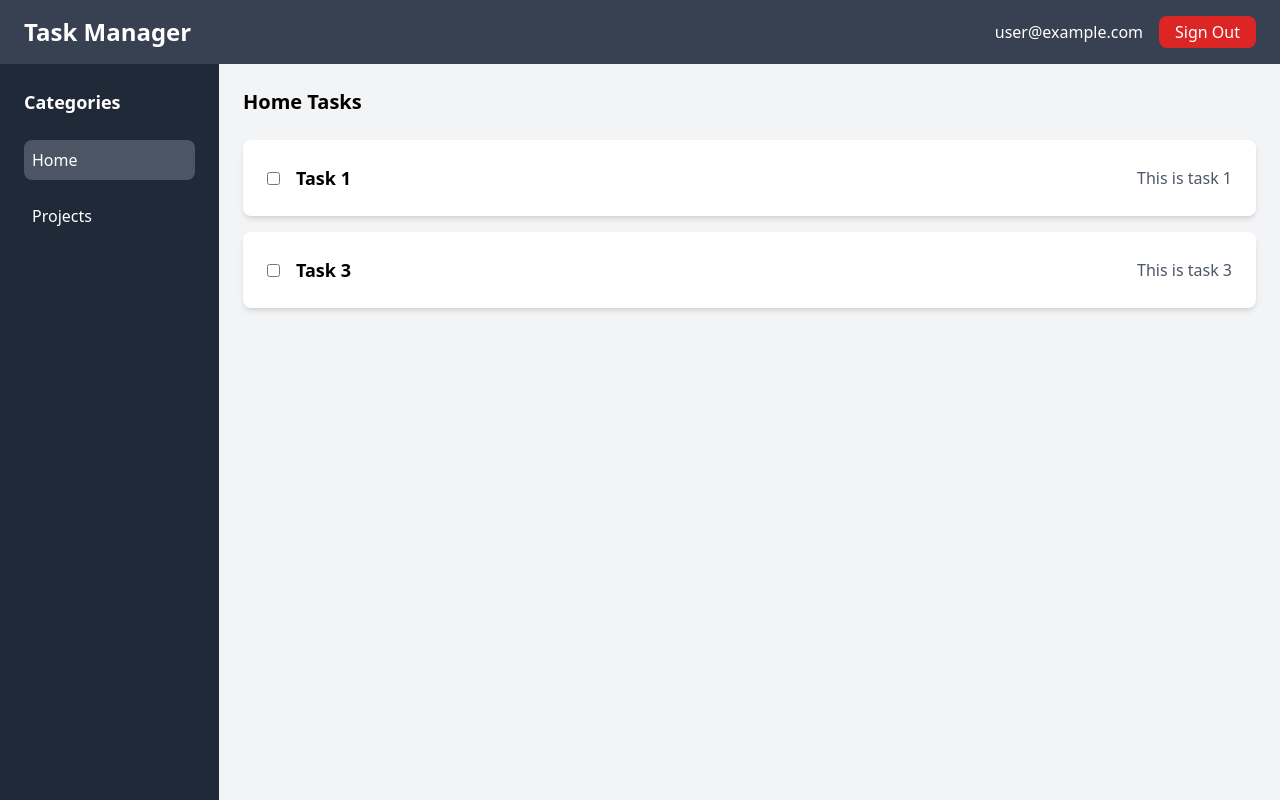
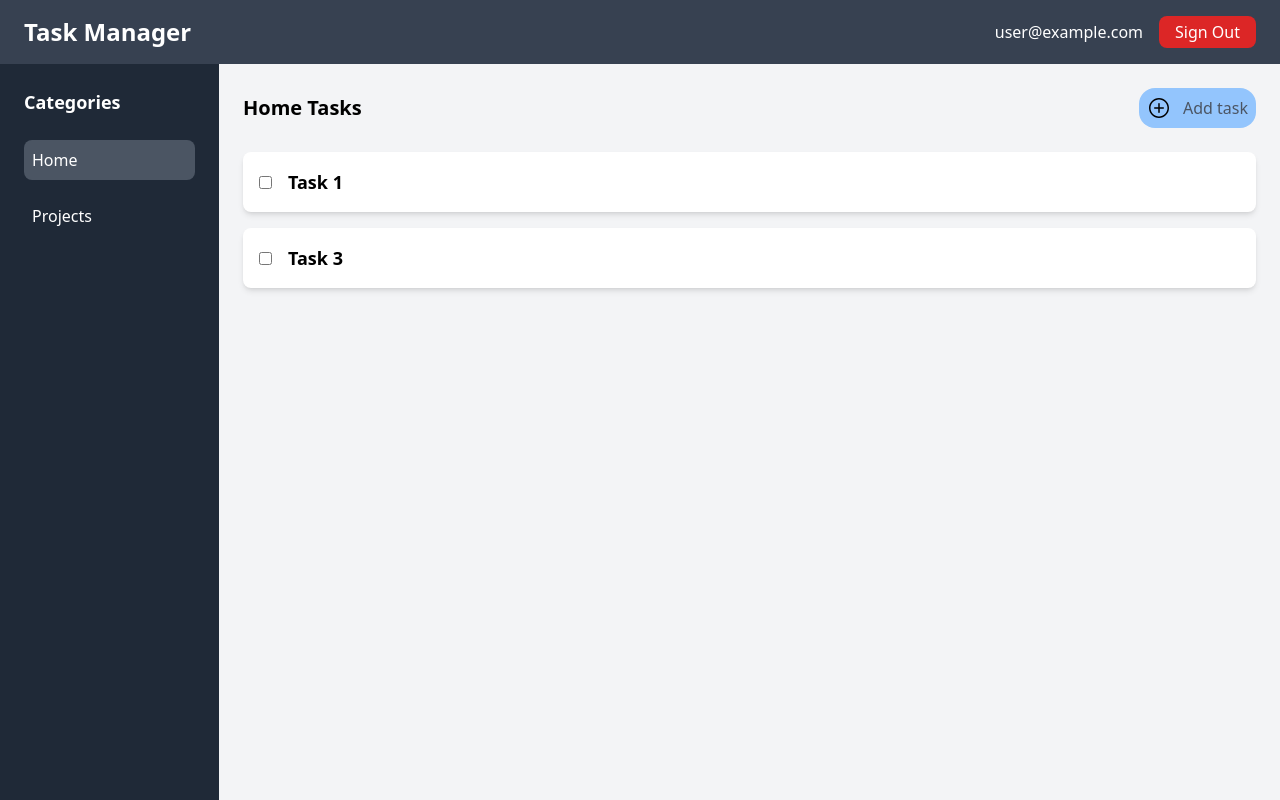
Before and after one commit to Cursedzyko/to_do_list, a React (Create React App) app in the folder frontend/: page /profile in a window 1280 px wide. Built offline with nearby package versions, Linux system fonts and the light colour scheme; the HTML template or start-up script is replaced by a standard one.

Commit message:
doing createtask

```diff
--- a/frontend/src/components/CreateTask.js
+++ b/frontend/src/components/CreateTask.js
@@ -0,0 +1,33 @@
+import { useState } from "react";
+import "../index.css"
+import PropTypes from "prop-types";
+
+const CreateTask = (onClose, onAddTask, activeCategory) => {
+    const [title, setTitle] = useState();
+    const [description, setDescription] = useState();
+
+    const handleAddTask = () =>{
+        const newTask = {
+            id: Date.now(),
+            title,
+            description,
+            activeCategory,
+            done: false
+        };
+        onAddTask(newTask)
+    }
+
+    return (
+        <div className="bg-white">
+            Create Task
+        </div>
+    );
+}
+
+CreateTask.protoTypes = {
+    onClose: PropTypes.func.isRequired,
+    onAddTask: PropTypes.func.isRequired,
+    activeCategory: PropTypes.string.isRequired
+}
+
+export default CreateTask;
--- a/frontend/src/components/Profile.js
+++ b/frontend/src/components/Profile.js
@@ -1,5 +1,6 @@
 import "../index.css";
 import { useState } from "react";
+import CreateTask from "./CreateTask";
 
 const Profile = () => {
     const [activeCategory, setActiveCategory] = useState("Home");
@@ -10,6 +11,7 @@ const Profile = () => {
     ]);
 
     const [email] = useState("user@example.com");
+    const [showCreateTask, setShowCreateTask] = useState(false);
 
     const filteredTasks = tasks.filter((task) => task.category === activeCategory);
 
@@ -21,6 +23,11 @@ const Profile = () => {
             )
         );
     };
+
+    const addTask = (newTask) =>{
+        setTasks((prevTasks) => [...prevTasks, newTask]);
+        setShowCreateTask(false);
+    }
 
     return (
         <div className="min-h-screen bg-gray-50 flex flex-col">
@@ -56,12 +63,20 @@ const Profile = () => {
 
                 {/* Tasks Box */}
                 <div className="w-full p-6 bg-gray-100 overflow-y-auto">
-                    <h2 className="mb-6 text-xl font-semibold">{activeCategory} Tasks</h2>
+                    <div className="flex items-center justify-between mb-6">
+                        <h2 className="text-xl font-semibold">{activeCategory} Tasks</h2>
+                        <button onClick={() => setShowCreateTask(true)} className="bg-blue-300 p-2 rounded-2xl flex gap-3 text-gray-600 font-medium hover:text-black hover:bg-blue-400 transition ease-in-out delay-150 hover:scale-110">
+                            <svg xmlns="http://www.w3.org/2000/svg" x="0px" y="0px" width="50" height="50" viewBox="0 0 48 48" className="h-6 w-6 fill-black">
+                                <path d="M 24 4 C 12.972066 4 4 12.972074 4 24 C 4 35.027926 12.972066 44 24 44 C 35.027934 44 44 35.027926 44 24 C 44 12.972074 35.027934 4 24 4 z M 24 7 C 33.406615 7 41 14.593391 41 24 C 41 33.406609 33.406615 41 24 41 C 14.593385 41 7 33.406609 7 24 C 7 14.593391 14.593385 7 24 7 z M 23.976562 13.978516 A 1.50015 1.50015 0 0 0 22.5 15.5 L 22.5 22.5 L 15.5 22.5 A 1.50015 1.50015 0 1 0 15.5 25.5 L 22.5 25.5 L 22.5 32.5 A 1.50015 1.50015 0 1 0 25.5 32.5 L 25.5 25.5 L 32.5 25.5 A 1.50015 1.50015 0 1 0 32.5 22.5 L 25.5 22.5 L 25.5 15.5 A 1.50015 1.50015 0 0 0 23.976562 13.978516 z"></path>
+                            </svg>
+                            Add task
+                        </button>
+                    </div>
                     <div className="space-y-4">
                         {filteredTasks.map((task) => (
                             <div
                                 key={task.id}
-                                className={`bg-white p-6 rounded-lg shadow-md hover:shadow-lg transition-shadow flex items-center justify-between`}
+                                className={`bg-white p-4 rounded-lg shadow-md hover:shadow-lg transition-shadow flex items-start justify-start flex-col`}
                             >
                                 <div className="flex items-center">
                                     <input
@@ -74,13 +89,18 @@ const Profile = () => {
                                         {task.title}
                                     </a>
                                 </div>
-                                <p className={`text-gray-600 ${task.done ? "line-through text-gray-500" : ""}`}>
-                                    {task.description}
-                                </p>
                             </div>
                         ))}
+
                     </div>
                 </div>
+
+                {showCreateTask && (
+                    <div className="absolute inset-0 bg-black bg-opacity-50 flex items-center justify-center">
+                        <CreateTask onClose={() => setShowCreateTask(false)} onAddTask={addTask} activeCategory={activeCategory}/>
+                    </div>
+                )}
+
             </main>
         </div>
     );
```
